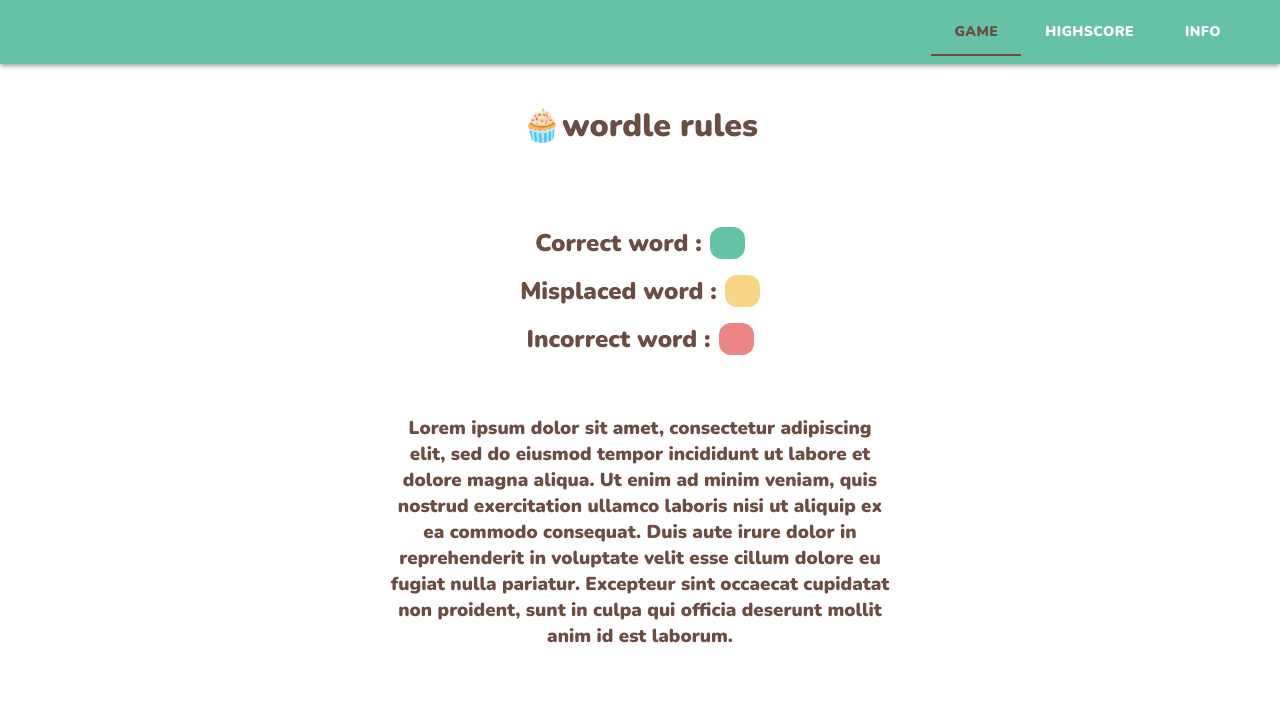
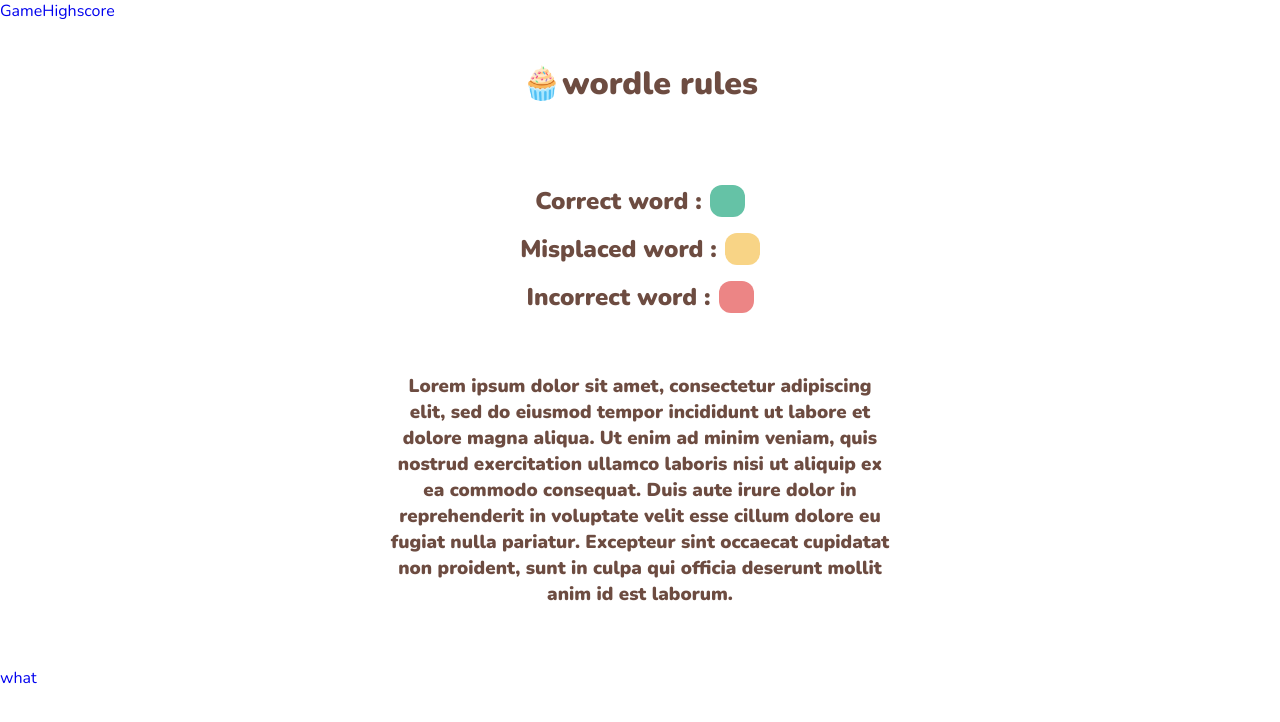
Before and after one commit to kaulfield23/wordle-2, a React (Create React App) app in the folder client/: page /info in a window 1280 px wide. Shown: the top 722 px of the page. Built offline with nearby package versions, Linux system fonts and the light colour scheme.

Commit message:
trying to detach highscore

```diff
--- a/client/src/components/UI/DrawerMUI.jsx
+++ b/client/src/components/UI/DrawerMUI.jsx
@@ -1,59 +1,59 @@
-import React, { useState } from "react";
-import {
-  Drawer,
-  IconButton,
-  List,
-  ListItemButton,
-  ListItemIcon,
-  ListItemText,
-} from "@mui/material";
-import MenuIcon from "@mui/icons-material/Menu";
-import { Link } from "react-router-dom";
+// import React, { useState } from "react";
+// import {
+//   Drawer,
+//   IconButton,
+//   List,
+//   ListItemButton,
+//   ListItemIcon,
+//   ListItemText,
+// } from "@mui/material";
+// import MenuIcon from "@mui/icons-material/Menu";
+// import { Link } from "react-router-dom";
 
-const menus = ["GAME", "HIGHSCORE", "INFO"];
+// const menus = ["GAME", "INFO"];
 
-const DrawerMUI = () => {
-  const [openDrawer, setOpenDrawer] = useState(false);
-  return (
-    <>
-      <Drawer
-        open={openDrawer}
-        onClose={() => setOpenDrawer(false)}
-        anchor={"right"}
-      >
-        <List>
-          {menus.map((menu, index) => {
-            let newPath = menu.split(" ").join("-").toLowerCase();
-            return (
-              <ListItemButton onClick={() => setOpenDrawer(false)} key={index}>
-                <ListItemIcon>
-                  <Link to={`${newPath === "game" ? "/" : `/${newPath}`}`}>
-                    <ListItemText
-                      primaryTypographyProps={{
-                        color: "primary",
-                        fontWeight: "bold",
-                        fontFamily: "Nunito",
-                        variant: "body2",
-                        padding: "13px",
-                      }}
-                    >
-                      {menu}
-                    </ListItemText>
-                  </Link>
-                </ListItemIcon>
-              </ListItemButton>
-            );
-          })}
-        </List>
-      </Drawer>
-      <IconButton
-        sx={{ color: "white", marginLeft: "auto" }}
-        onClick={() => setOpenDrawer(!openDrawer)}
-      >
-        <MenuIcon />
-      </IconButton>
-    </>
-  );
-};
+// const DrawerMUI = () => {
+//   const [openDrawer, setOpenDrawer] = useState(false);
+//   return (
+//     <>
+//       <Drawer
+//         open={openDrawer}
+//         onClose={() => setOpenDrawer(false)}
+//         anchor={"right"}
+//       >
+//         <List>
+//           {menus.map((menu, index) => {
+//             let newPath = menu.split(" ").join("-").toLowerCase();
+//             return (
+//               <ListItemButton onClick={() => setOpenDrawer(false)} key={index}>
+//                 <ListItemIcon>
+//                   <Link to={`${newPath === "game" ? "/" : `/${newPath}`}`}>
+//                     <ListItemText
+//                       primaryTypographyProps={{
+//                         color: "primary",
+//                         fontWeight: "bold",
+//                         fontFamily: "Nunito",
+//                         variant: "body2",
+//                         padding: "13px",
+//                       }}
+//                     >
+//                       {menu}
+//                     </ListItemText>
+//                   </Link>
+//                 </ListItemIcon>
+//               </ListItemButton>
+//             );
+//           })}
+//         </List>
+//       </Drawer>
+//       <IconButton
+//         sx={{ color: "white", marginLeft: "auto" }}
+//         onClick={() => setOpenDrawer(!openDrawer)}
+//       >
+//         <MenuIcon />
+//       </IconButton>
+//     </>
+//   );
+// };
 
-export default DrawerMUI;
+// export default DrawerMUI;
--- a/client/src/components/UI/NavbarMUI.jsx
+++ b/client/src/components/UI/NavbarMUI.jsx
@@ -1,4 +1,4 @@
-import React, { useState } from "react";
+import React from "react";
 import { Link } from "react-router-dom";
 import { styled } from "@mui/material/styles";
 import {
@@ -10,78 +10,36 @@ import {
   useTheme,
   Typography,
 } from "@mui/material";
-import DrawerMUI from "./DrawerMUI";
+// import DrawerMUI from "./DrawerMUI";
 
-const MyTab = styled((props) => <Tab {...props} />)(({ theme }) => ({
-  fontWeight: "bold",
-  marginRight: theme.spacing(1),
-  color: "white",
-  fontFamily: "Nunito",
-  "&:hover": {
-    color: "primary",
-    opacity: 1,
-  },
-  "&.Mui-selected": {
-    color: "#primary",
-    fontWeight: "bold",
-  },
-}));
-const menus = ["Game", "Highscore", "Info"];
+// const MyTab = styled((props) => <Tab {...props} />)(({ theme }) => ({
+//   fontWeight: "bold",
+//   marginRight: theme.spacing(1),
+//   color: "white",
+//   fontFamily: "Nunito",
+//   "&:hover": {
+//     color: "primary",
+//     opacity: 1,
+//   },
+//   "&.Mui-selected": {
+//     color: "#primary",
+//     fontWeight: "bold",
+//   },
+// }));
+// const menus = ["Game", "Highscore", "Info"];
 
 const NavbarMUI = () => {
-  const [value, setValue] = useState(0);
-  const theme = useTheme();
-  const isMobileSize = useMediaQuery(theme.breakpoints.down("md"));
+  // const [value, setValue] = useState(0);
+  // const theme = useTheme();
+  // const isMobileSize = useMediaQuery(theme.breakpoints.down("md"));
 
   return (
     <>
-      <AppBar
-        sx={{ backgroundColor: "#65c2a6" }}
-        position="sticky"
-        elevation={3}
-      >
-        <Toolbar>
-          {isMobileSize ? (
-            <>
-              <Link to="/">
-                <Typography
-                  sx={{
-                    marginLeft: "20px",
-                    fontFamily: "Nunito",
-                    fontWeight: "bold",
-                    color: "#6d4c41",
-                  }}
-                >
-                  Wordle
-                </Typography>
-              </Link>
-              <DrawerMUI />
-            </>
-          ) : (
-            <>
-              <Tabs
-                sx={{ marginLeft: "auto" }}
-                value={value}
-                onChange={(e, value) => setValue(value)}
-                indicatorColor="primary"
-                textColor="primary"
-              >
-                {menus.map((menu, index) => {
-                  let newPath = menu.split(" ").join("-").toLowerCase();
-                  return (
-                    <MyTab
-                      key={index}
-                      label={menu}
-                      to={`${newPath === "game" ? "/" : `/${newPath}`}`}
-                      component={Link}
-                    />
-                  );
-                })}
-              </Tabs>
-            </>
-          )}
-        </Toolbar>
-      </AppBar>
+      <Link to="/" component={Link}>
+        Game
+      </Link>
+      <a href="http://localhost:5080/api/highscores">Highscore</a>
+      {/* <a href="http://localhost:5080/api/layouts/highscore">info</a> */}
     </>
   );
 };
--- a/client/src/components/pages/HighscorePage.jsx
+++ b/client/src/components/pages/HighscorePage.jsx
@@ -4,37 +4,37 @@ import { FormControl, InputLabel, MenuItem, Select } from "@mui/material";
 import { CenterBox, CustomText } from "../UI/customMUI/CustomMUI";
 
 const HighscorePage = () => {
-  const location = useLocation();
-  const [body, setBody] = useState();
-  const [wordLength, setwordLength] = useState(3);
-  const [wordType, setwordType] = useState("all");
-  let id;
+  // const location = useLocation();
+  // const [body, setBody] = useState();
+  // const [wordLength, setwordLength] = useState(3);
+  // const [wordType, setwordType] = useState("all");
+  // let id;
 
-  //get player's id from register page
-  if (location.state) {
-    id = location.state.playId;
-  }
+  // //get player's id from register page
+  // if (location.state) {
+  //   id = location.state.playId;
+  // }
 
-  useEffect(() => {
-    const getSortedHighscore = async () => {
-      const response = await fetch(
-        ` /api/highscore/sorted?id=${id}&wordLength=${wordLength}&type=${wordType}`
-      );
-      const resBody = await response.text();
-      setBody(resBody);
-    };
-    getSortedHighscore();
-  }, [wordLength, wordType, id]);
+  // useEffect(() => {
+  //   const getSortedHighscore = async () => {
+  //     const response = await fetch(
+  //       ` /api/highscore/sorted?id=${id}&wordLength=${wordLength}&type=${wordType}`
+  //     );
+  //     const resBody = await response.text();
+  //     setBody(resBody);
+  //   };
+  //   getSortedHighscore();
+  // }, [wordLength, wordType, id]);
 
-  const handleWordLength = (value) => {
-    setwordLength(value);
-  };
-  const handleWordType = (value) => {
-    setwordType(value);
-  };
+  // const handleWordLength = (value) => {
+  //   setwordLength(value);
+  // };
+  // const handleWordType = (value) => {
+  //   setwordType(value);
+  // };
   return (
     <>
-      <CenterBox sx={{ maxWidth: 300, margin: "50px auto 0 auto" }}>
+      {/* <CenterBox sx={{ maxWidth: 300, margin: "50px auto 0 auto" }}>
         <CustomText sx={{ color: "#6d4c41", width: 150 }}>Sort : </CustomText>
         <FormControl fullWidth sx={{ marginRight: 2 }}>
           <InputLabel id="wordLength">Word length</InputLabel>
@@ -66,7 +66,7 @@ const HighscorePage = () => {
           </Select>
         </FormControl>
       </CenterBox>
-      <div dangerouslySetInnerHTML={{ __html: body }} />
+      <div dangerouslySetInnerHTML={{ __html: body }} /> */}
     </>
   );
 };
--- a/client/src/components/pages/Info.jsx
+++ b/client/src/components/pages/Info.jsx
@@ -78,6 +78,7 @@ const Info = () => {
           culpa qui officia deserunt mollit anim id est laborum.
         </h3>
       </Box>
+      <a href="http://localhost:5080/api/highscores">what</a>
     </>
   );
 };
```
Also changed, not shown: 2 other files (tests, documents, lock files or other folders).
